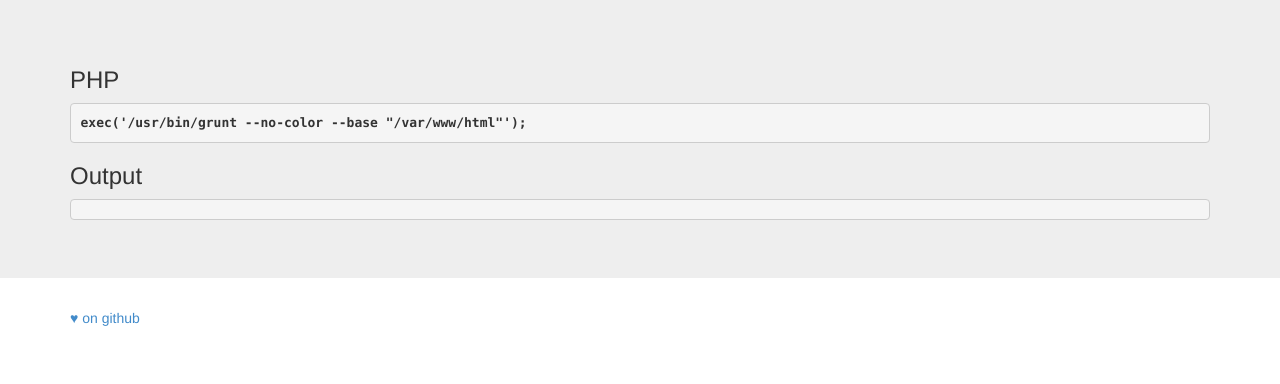
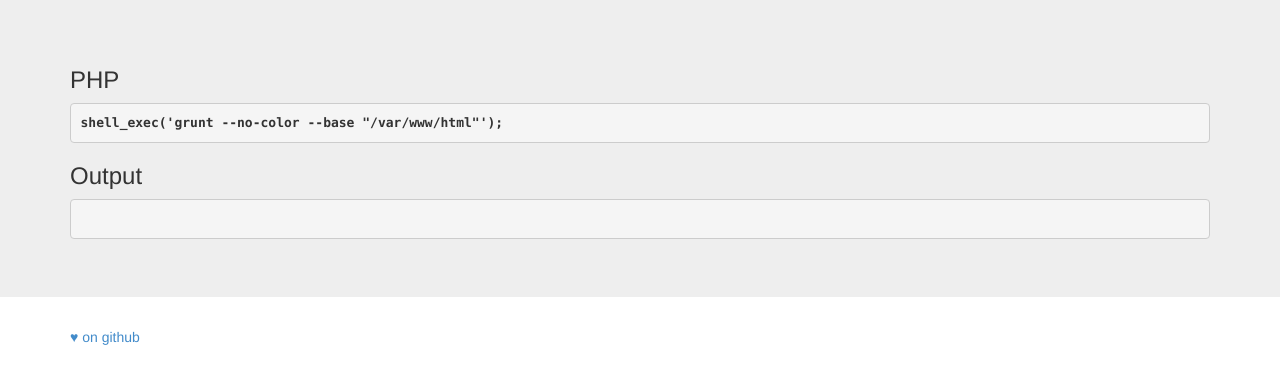
Before and after one commit to charneykaye/php-grunt, a PHP site: page / in a window 1280 px wide. Shown: the part 51-435 px from the top of the page. Run offline with PHP 8.4, Linux system fonts and the light colour scheme; some libraries are stand-ins or nearby versions.

Commit message:
Implement shell_exec() instead of exec()

```diff
--- a/index.php
+++ b/index.php
@@ -7,7 +7,7 @@
  * @laboratory Outright Mental Inc.
  */
 
-$cmd = '/usr/bin/grunt --no-color --base "' . __DIR__ . '"';
+$cmd = 'grunt --no-color --base "' . __DIR__ . '"';
 
 ?><!DOCTYPE html>
 <!--[if lt IE 7]>
@@ -74,7 +74,7 @@ $cmd = '/usr/bin/grunt --no-color --base "' . __DIR__ . '"';
 <div class="jumbotron">
     <div class="container">
         <h3>PHP</h3>
-        <pre><strong>exec('<?php
+        <pre><strong>shell_exec('<?php
 
                 /**
                  * Display the specified command
@@ -88,10 +88,15 @@ $cmd = '/usr/bin/grunt --no-color --base "' . __DIR__ . '"';
             /**
              * Execute the specified command, and display the output
              */
+            /*
             $output = array();
             exec($cmd, $output);
             foreach ($output as $line)
                 echo utf8_decode($line) .'<br/>';
+            */
+            $output = shell_exec($cmd);
+            foreach (explode("\n", $output) as $line)
+                echo utf8_decode($line) . '<br/>';
 
             ?></pre>
     </div>
```
Also changed, not shown: img/screenshot.png.
